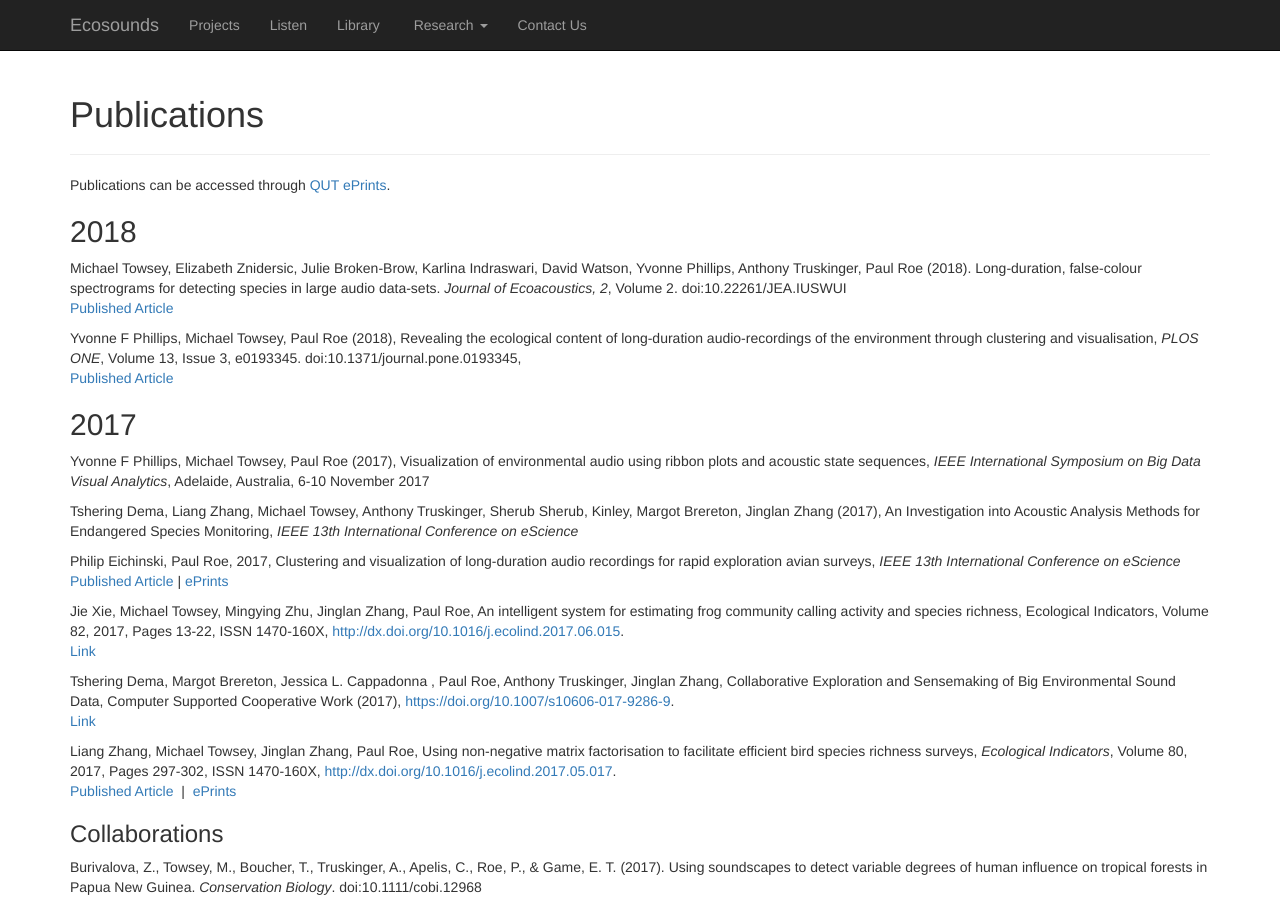
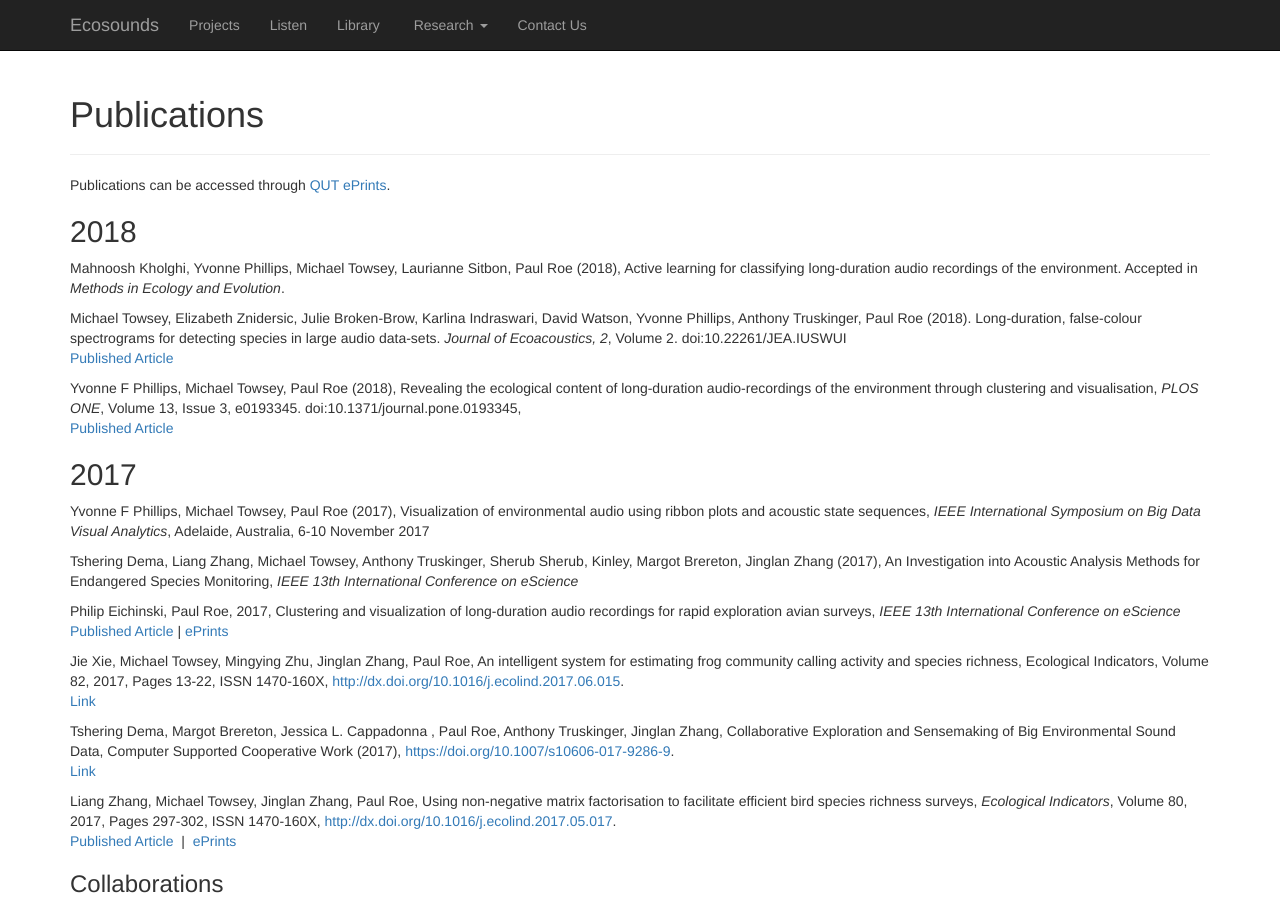
Before and after one commit to QutEcoacoustics/research-blog, a Jekyll site: the page built from publications/publications.html, in a window 1280 px wide and 900 px high. Built offline with Jekyll 4.4.1, drawn with Linux system fonts in a browser that asks for light colours; nearby versions of some CDN libraries.

Commit message:
Adding MEE paper

```diff
--- a/publications/publications.html
+++ b/publications/publications.html
@@ -12,6 +12,12 @@ title: Ecosounds | Publications
 
     <!-- Insert entries in reverse chronological order (newest first) -->
     <h2>2018</h2>
+
+    <p>
+	Mahnoosh Kholghi, Yvonne Phillips, Michael Towsey, Laurianne Sitbon, Paul Roe (2018),
+	Active learning for classifying long-duration audio recordings of the environment.
+	Accepted in <i>Methods in Ecology and Evolution</i>.
+    </p>
 
     <p>
         Michael Towsey, Elizabeth Znidersic, Julie Broken-Brow, Karlina Indraswari, David Watson, Yvonne Phillips, Anthony Truskinger, Paul Roe (2018).
```
